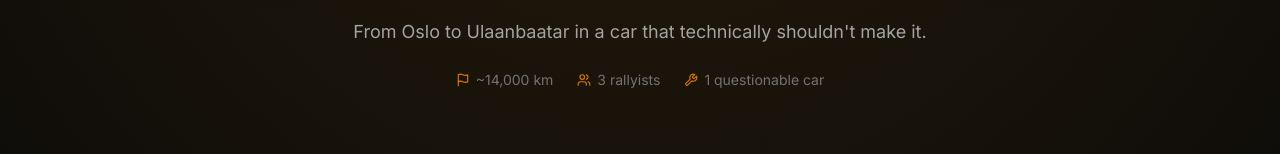
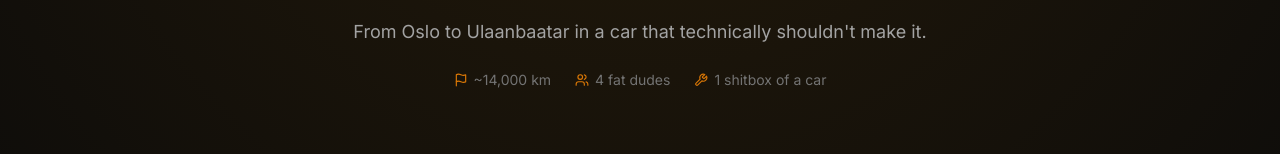
Before and after one commit to LBlend/polomarket, a Next.js app: page / in a window 1280 px wide. Shown: the part 254-408 px from the top of the page. Built offline with nearby package versions, Linux system fonts and the light colour scheme; no server answers; the database is empty.

Commit message:
correct hero facts

```diff
--- a/src/components/TeamHero.tsx
+++ b/src/components/TeamHero.tsx
@@ -74,8 +74,8 @@ export default function TeamHero() {
           </p>
           <div className="flex items-center justify-center gap-6 mt-6 text-sm text-neutral-500">
             <span className="flex items-center gap-1.5"><Flag size={14} className="text-gold-600" /> ~14,000 km</span>
-            <span className="flex items-center gap-1.5"><Users size={14} className="text-gold-600" /> 3 rallyists</span>
-            <span className="flex items-center gap-1.5"><Wrench size={14} className="text-gold-600" /> 1 questionable car</span>
+            <span className="flex items-center gap-1.5"><Users size={14} className="text-gold-600" /> 4 fat dudes</span>
+            <span className="flex items-center gap-1.5"><Wrench size={14} className="text-gold-600" /> 1 shitbox of a car</span>
           </div>
         </motion.div>
 
```
